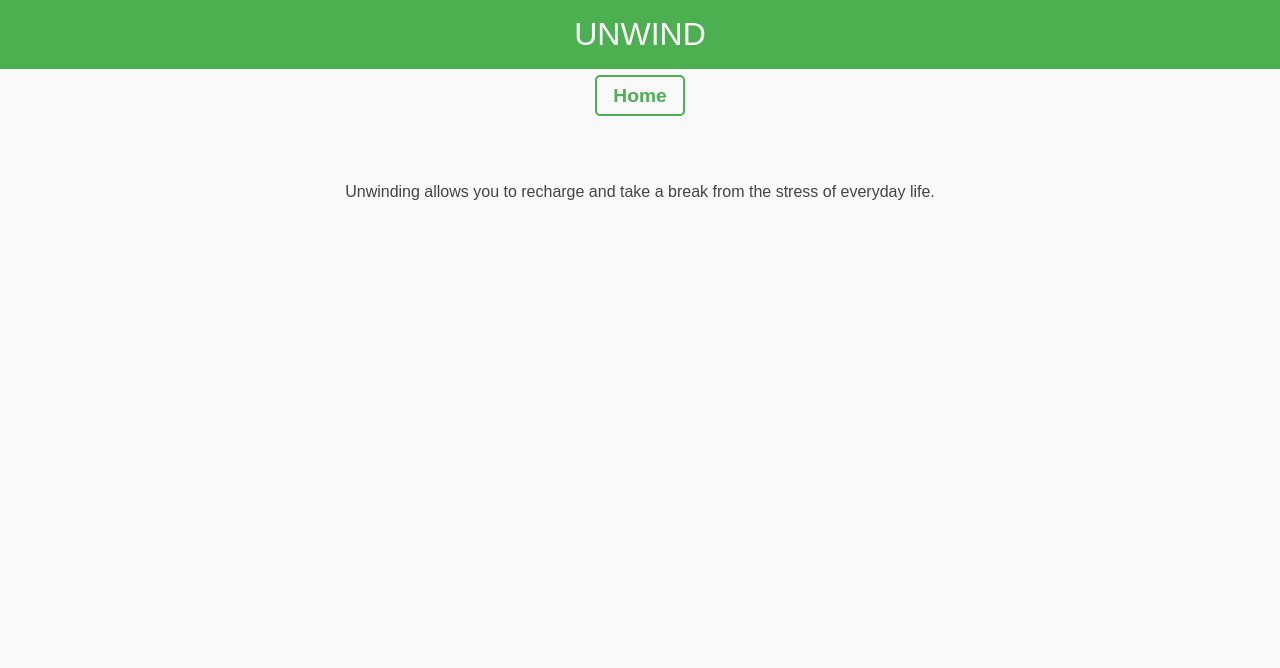
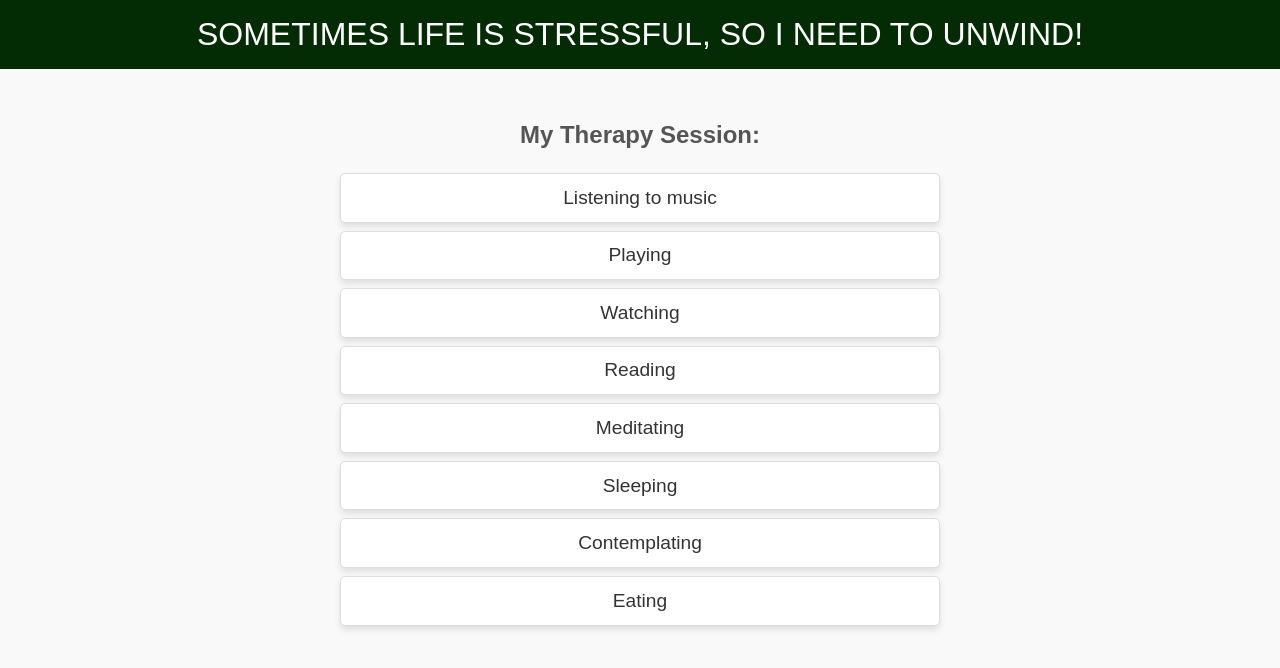
Before and after one commit to pagaduanarthurjr/my-favorite, a plain HTML site: page unwind.html in a window 1280 px wide. Drawn offline with Linux system fonts and the light colour scheme.

Commit message:
Final Output FR

```diff
--- a/styles.css
+++ b/styles.css
@@ -8,7 +8,7 @@ body {
 
 
 .header {
-    background-color: #4CAF50;
+    background-color: #032c05;
     color: white;
     text-align: center;
     padding: 1rem 0;
@@ -25,10 +25,10 @@ nav {
 
 nav a {
     text-decoration: none;
-    color: #4CAF50;
+    color: #032c05;
     font-size: 1.2rem;
     font-weight: bold;
-    border: 2px solid #4CAF50;
+    border: 2px solid #032c05;
     padding: 0.5rem 1rem;
     border-radius: 5px;
     margin: 0 0.5rem;
@@ -36,7 +36,7 @@ nav a {
 }
 
 nav a:hover {
-    background-color: #4CAF50;
+    background-color: #032c05;
     color: white;
     transform: scale(1.1);
 }
@@ -75,9 +75,9 @@ img {
     display: block;
     max-width: 100%;
     height: auto;
-    margin: 1rem auto; /* Centers the image */
-    border-radius: 10px; /* Adds rounded corners for better visuals */
-    box-shadow: 0 4px 8px rgba(0, 0, 0, 0.2); /* Subtle shadow for emphasis */
+    margin: 1rem auto;
+    border-radius: 10px;
+    box-shadow: 0 4px 8px rgba(0, 0, 0, 0.2);
 }
 
 
--- a/unwind.html
+++ b/unwind.html
@@ -3,16 +3,23 @@
 <head>
     <meta charset="UTF-8">
     <meta name="viewport" content="width=device-width, initial-scale=1.0">
-    <title>Unwind</title>
+    <title>Play</title>
     <link rel="stylesheet" href="styles.css">
 </head>
 <body>
-    <header class="header">Unwind</header>
-    <nav>
-        <a href="index.html">Home</a>
-    </nav>
+    <header class="header">Sometimes life is stressful, so I need to unwind!</header>
     <main>
-        <p>Unwinding allows you to recharge and take a break from the stress of everyday life.</p>
+        <h2>My Therapy Session:</h2>
+        <ul class="favorite-list">
+            <li>Listening to music</li>
+            <li>Playing</li>
+            <li>Watching</li>
+            <li>Reading</li>
+            <li>Meditating</li>
+            <li>Sleeping</li>
+            <li>Contemplating</li>
+            <li>Eating</li>
+        </ul>
     </main>
 </body>
 </html>
```
Also changed, not shown: travel.html (+11 -6 lines).
